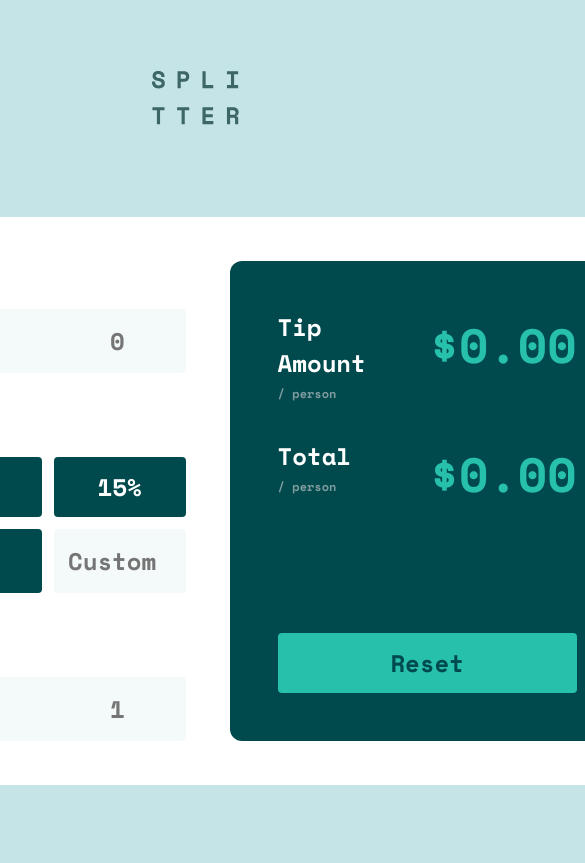
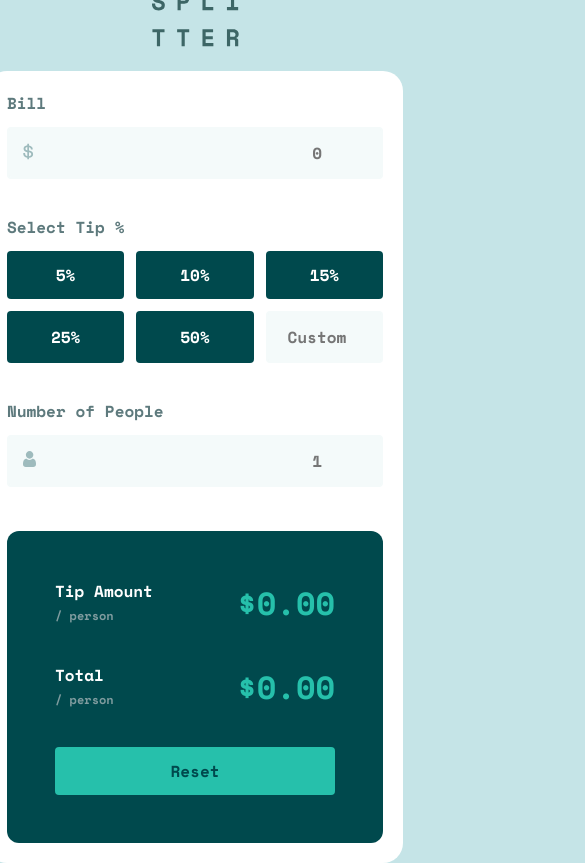
Before and after one commit to ankantalukdar/fem-tip-calculator, a plain HTML site: page index.html in a window 390 px wide. Shown: the top 863 px of the page, 585 px wide, since content can reach past the window. Drawn offline with nearby package versions, Linux system fonts and the light colour scheme.

Commit message:
made somewhat responsive

```diff
--- a/style.css
+++ b/style.css
@@ -209,4 +209,29 @@ button {
   background-color: var(--light-grayish-cyan);
 }
 
-/* media query 789px */
+/* super basic responsive */
+/* super basic responsive */
+/* super basic responsive */
+
+@media screen and (max-width: 948px) {
+  body, button, input {
+    font-size: 1rem;
+  }
+
+  .container {
+    gap: var(--space-100);
+  }
+
+  .input-img img {
+    position: absolute;
+    top: var(--space-50);
+    left: var(--space-50);
+  }
+
+  .main-section {
+    display: flex;
+    flex-direction: column;
+    padding: var(--space-200);
+  }
+
+}
```
